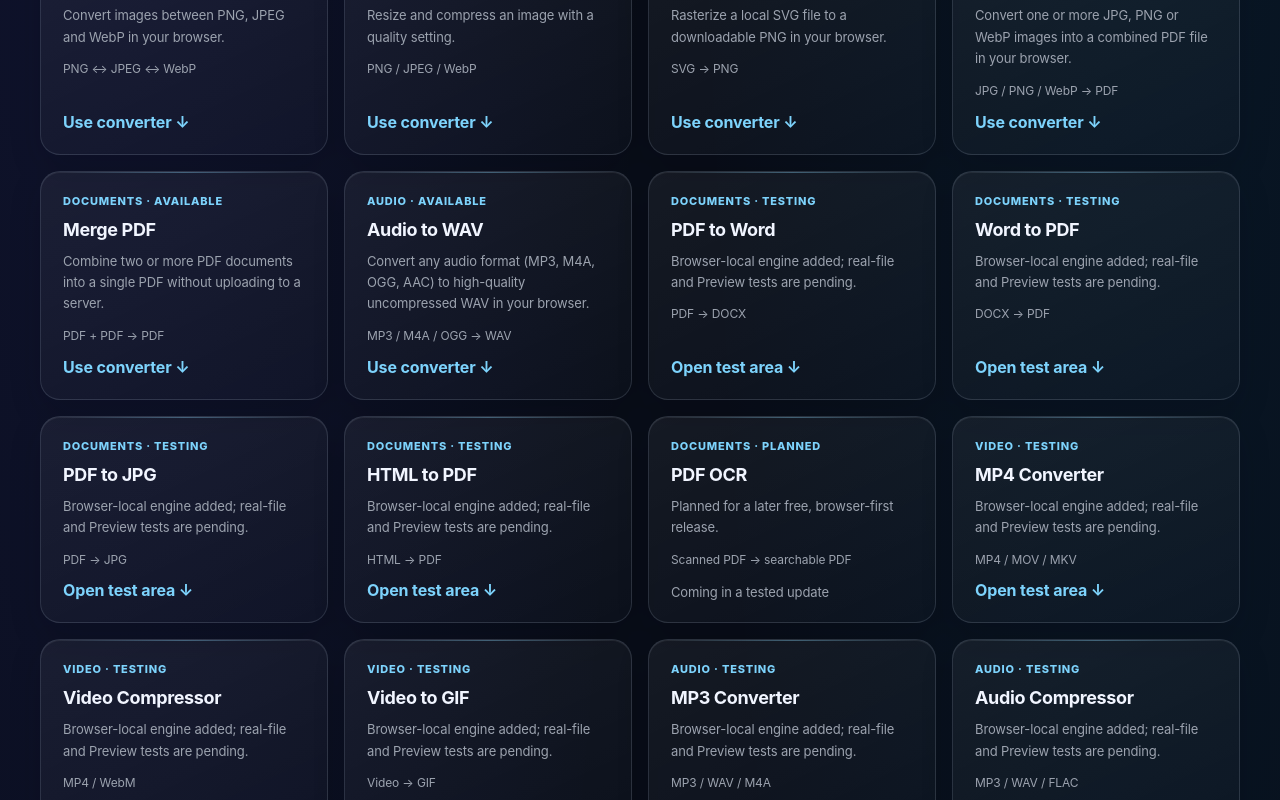
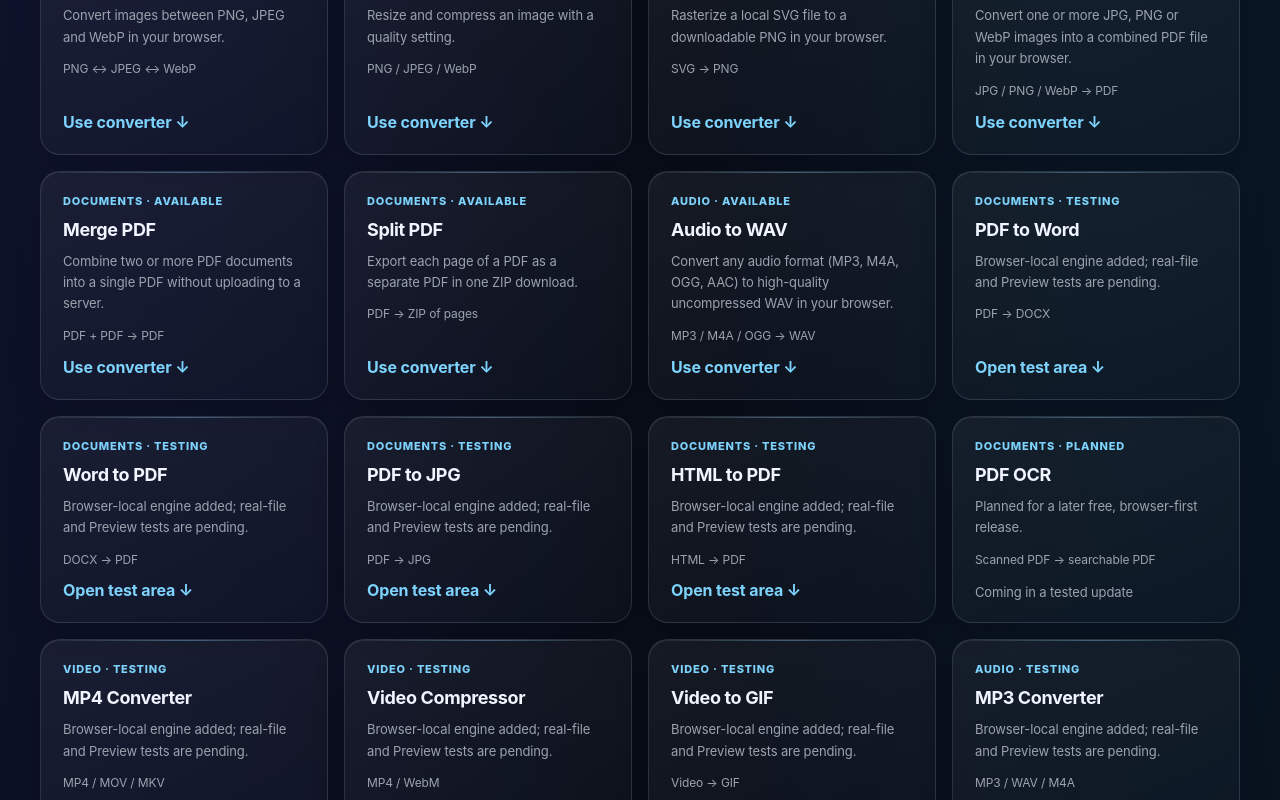
Before and after one commit to Afifarman/QuickToolBox, a Next.js app: page /file-converter in a window 1280 px wide. Shown: the part 876-1676 px from the top of the page. Built offline with nearby package versions, Linux system fonts and the light colour scheme; no server answers.

Commit message:
feat: list the new PDF split workflow in file directory

```diff
--- a/components/FileConverterHub.js
+++ b/components/FileConverterHub.js
@@ -10,6 +10,7 @@ const tools = [
   { name: "SVG to PNG", category: "Vector", description: "Rasterize a local SVG file to a downloadable PNG in your browser.", href: "#svg-converter", status: "ready", formats: "SVG → PNG" },
   { name: "Images to PDF", category: "Documents", description: "Convert one or more JPG, PNG or WebP images into a combined PDF file in your browser.", href: "#images-to-pdf", status: "ready", formats: "JPG / PNG / WebP → PDF" },
   { name: "Merge PDF", category: "Documents", description: "Combine two or more PDF documents into a single PDF without uploading to a server.", href: "#merge-pdf", status: "ready", formats: "PDF + PDF → PDF" },
+  { name: "Split PDF", category: "Documents", description: "Export each page of a PDF as a separate PDF in one ZIP download.", href: "#split-pdf", status: "ready", formats: "PDF → ZIP of pages" },
   { name: "Audio to WAV", category: "Audio", description: "Convert any audio format (MP3, M4A, OGG, AAC) to high-quality uncompressed WAV in your browser.", href: "#audio-to-wav", status: "ready", formats: "MP3 / M4A / OGG → WAV" },
   ...[
     ["PDF to Word", "Documents", "PDF → DOCX", "testing", "#pdf-to-docx"], ["Word to PDF", "Documents", "DOCX → PDF", "testing", "#word-to-pdf"], ["PDF to JPG", "Documents", "PDF → JPG", "testing", "#images-to-pdf"],
```
